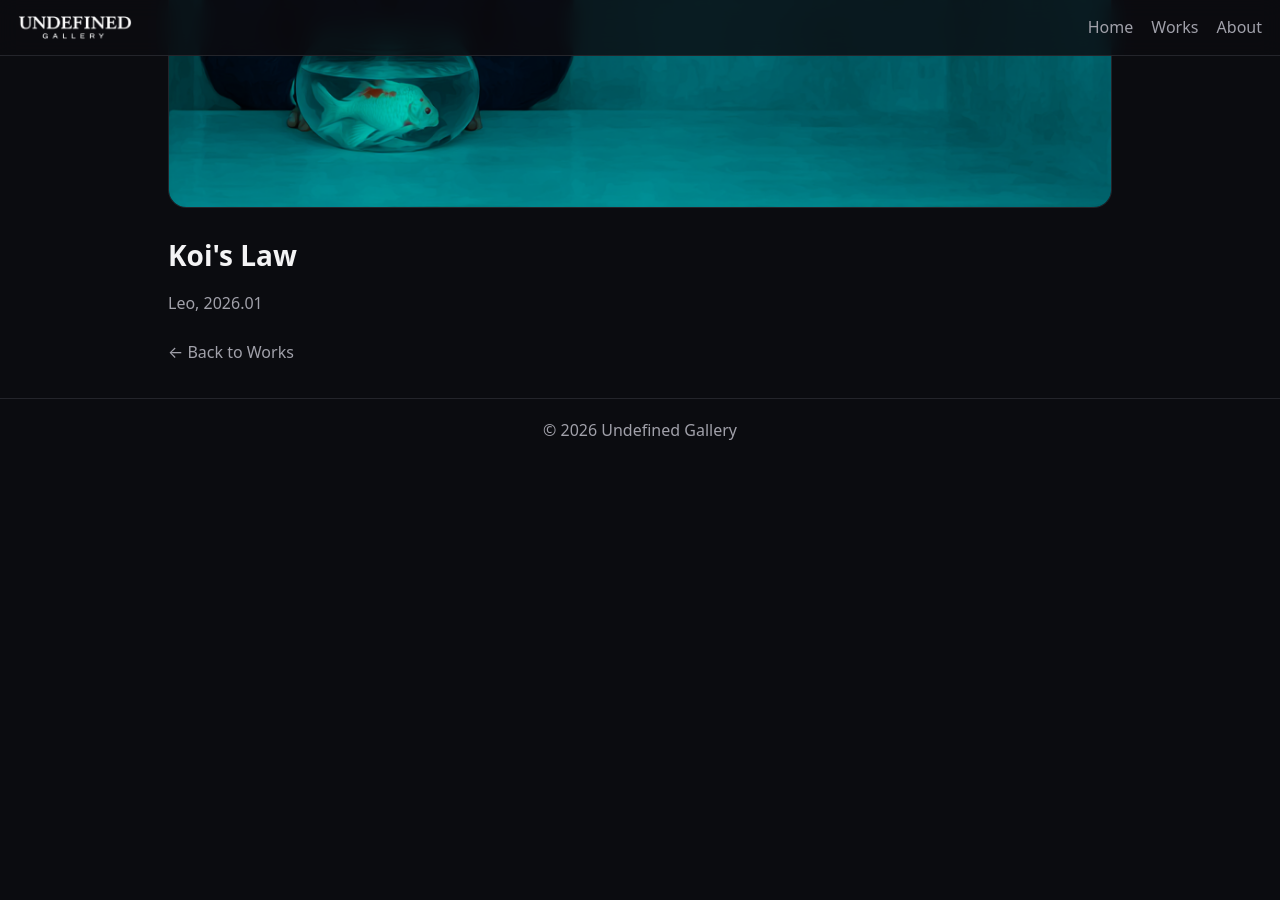
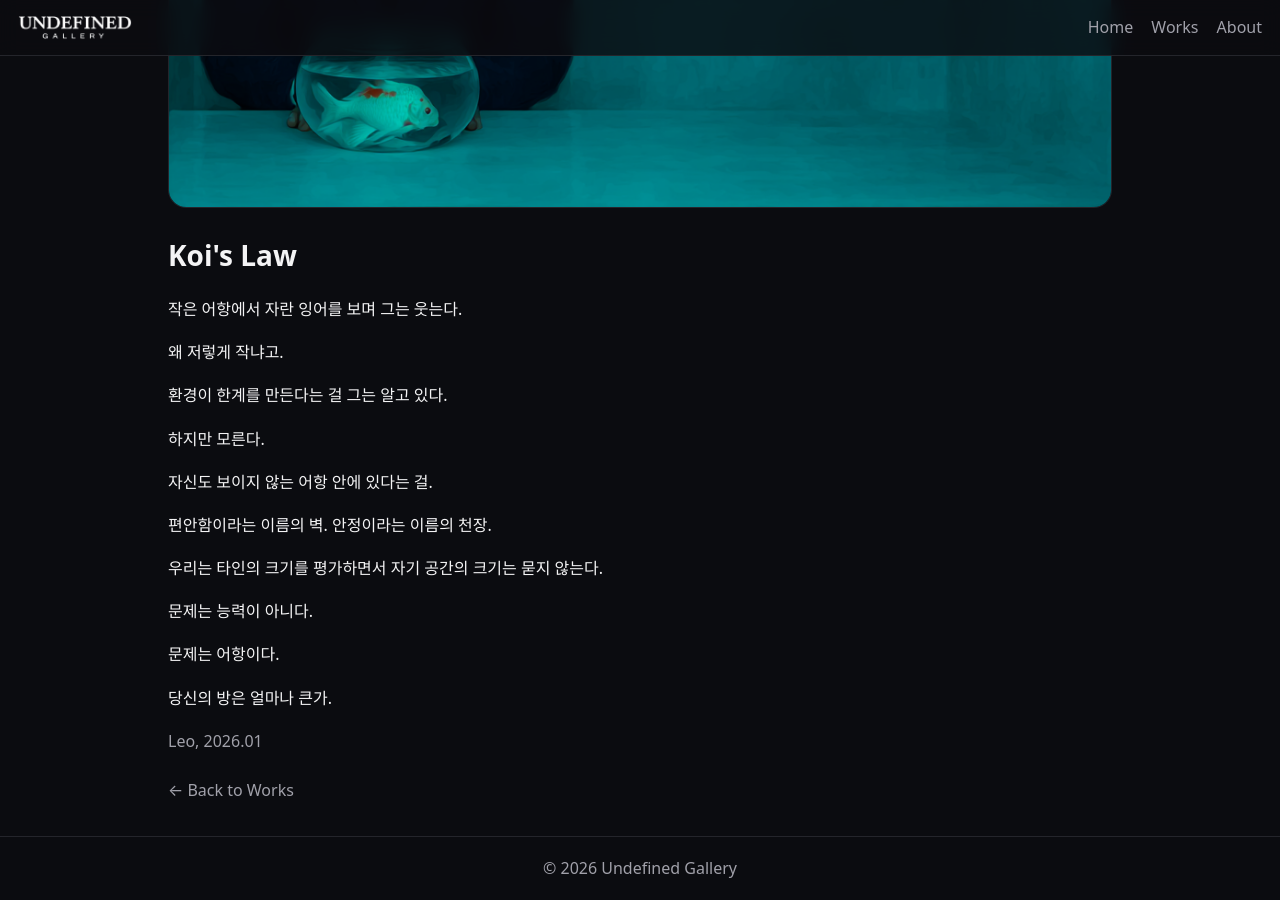
Before and after one commit to Hyunsoo-Yoo/undefined-gallery, a Jekyll site: the page built from _works/Koi's Law.md, in a window 1280 px wide and 900 px high, scrolled down 824 px. Built offline with Jekyll 4.4.1, drawn with Linux system fonts in a browser that asks for light colours; before the commit the page ends 1287 px from its top, so only the background shows below that.

Commit message:
코이의 법칙 설명 추가

```diff
--- a/_works/Koi's Law.md
+++ b/_works/Koi's Law.md
@@ -5,3 +5,30 @@ designer: "Leo"
 work_date: "2026.01"
 order: 2
 ---
+
+작은 어항에서 자란 잉어를 보며
+그는 웃는다.
+
+왜 저렇게 작냐고.
+
+환경이 한계를 만든다는 걸
+그는 알고 있다.
+
+하지만 모른다.
+
+자신도
+보이지 않는 어항 안에 있다는 걸.
+
+편안함이라는 이름의 벽.
+안정이라는 이름의 천장.
+
+우리는 타인의 크기를 평가하면서
+자기 공간의 크기는 묻지 않는다.
+
+문제는 능력이 아니다.
+
+문제는
+어항이다.
+
+당신의 방은
+얼마나 큰가.
```
